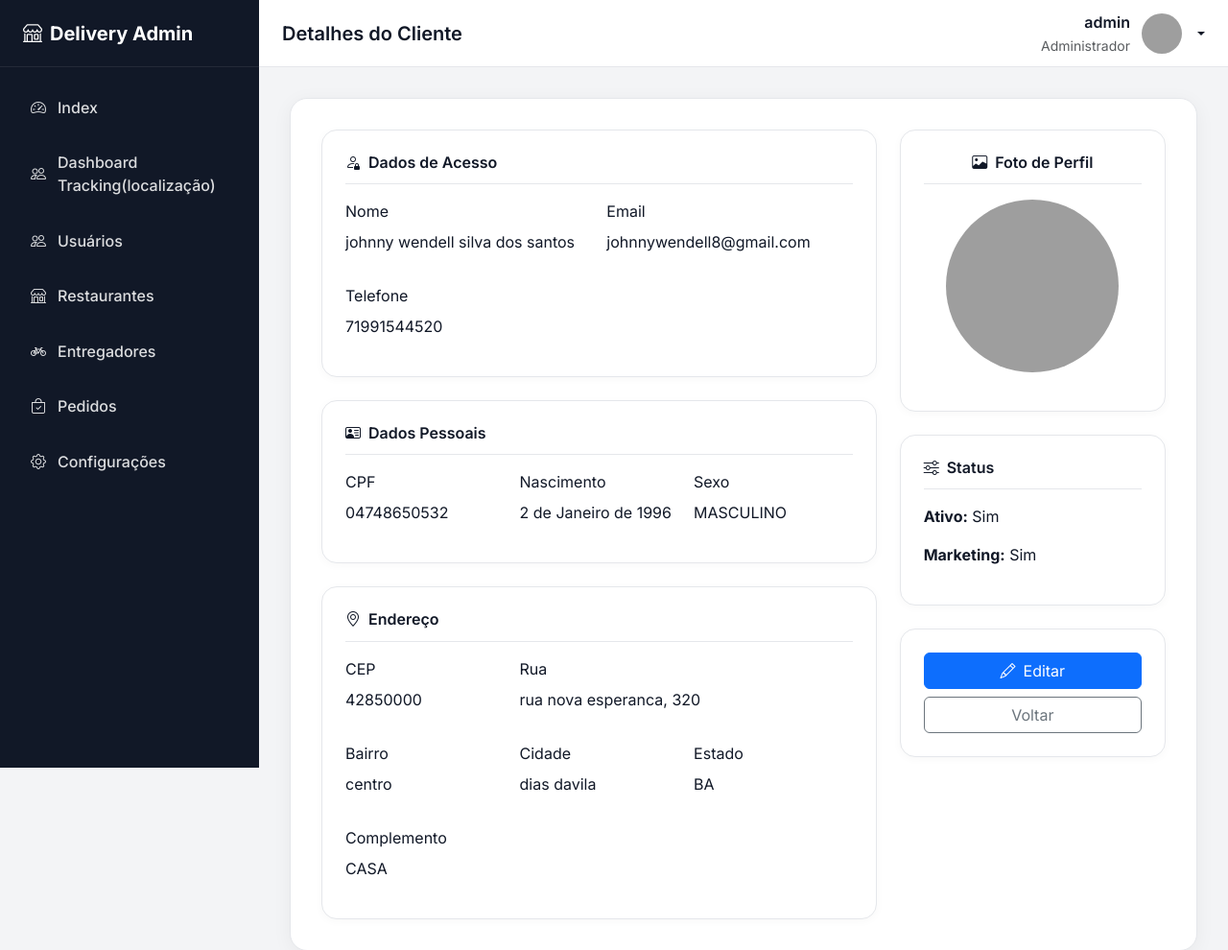
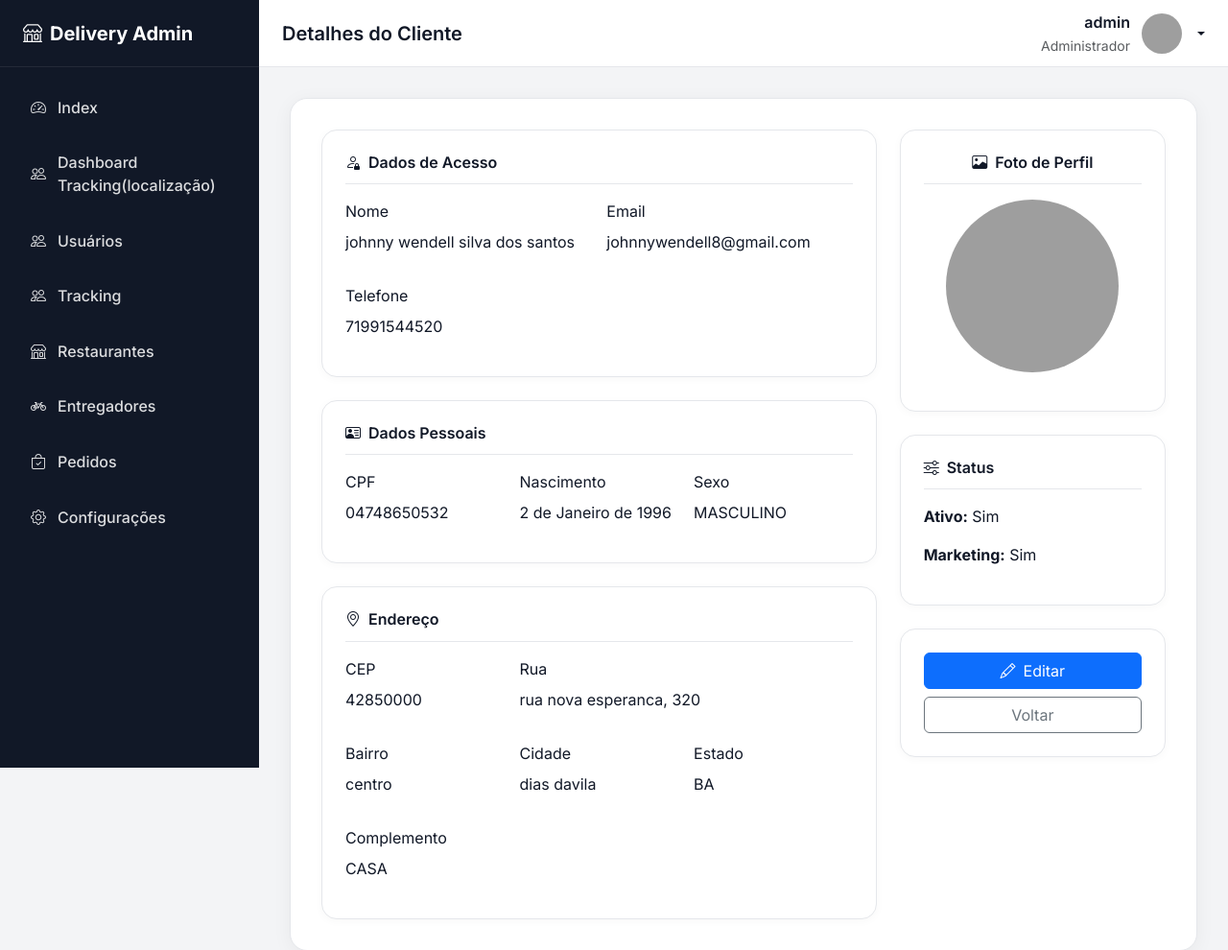
Before and after one commit to johnnywendell/askdelivey, a Django app: page /detailcliente/1/ in a window 1280 px wide. Shown: the top 990 px of the page at 96% size. Run offline with Django 5.2, Linux system fonts and the light colour scheme; a user stored in the database is signed in; data comes from the database, SQL or seed files in the repository; both versions use the stored data as it was after the commit; grey boxes are pictures that could not be loaded.

Commit message:
front para tracking

```diff
--- a/core/templates/base.html
+++ b/core/templates/base.html
@@ -51,7 +51,11 @@
                 <i class="bi bi-people"></i>
                 Usuários
             </a>
-
+            <a href="{% url 'tracking:driver_tracking' %}"
+            class="nav-link {% if request.resolver_match.url_name == 'driver_tracking' %}active{% endif %}">
+                <i class="bi bi-people"></i>
+                Tracking
+            </a>
             <a href="#" class="nav-link">
                 <i class="bi bi-shop"></i>
                 Restaurantes
```
Also changed, not shown: db.sqlite3.
